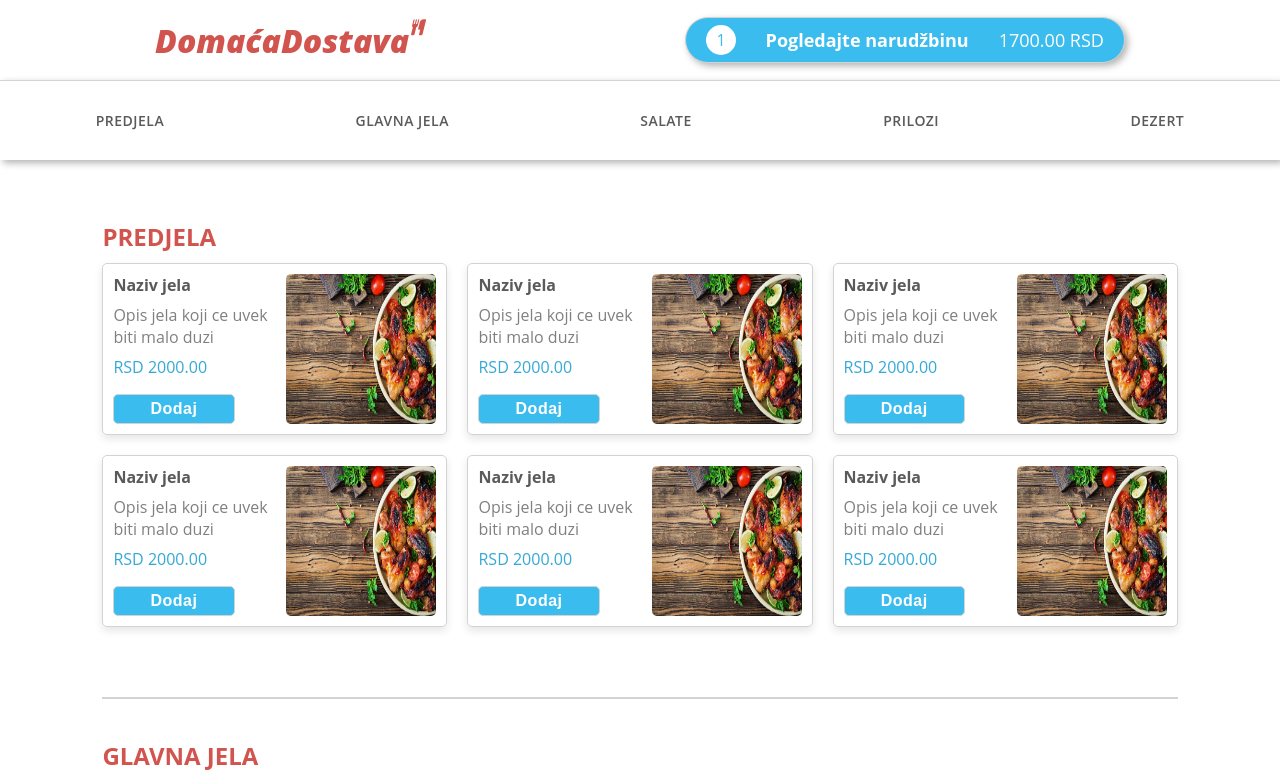
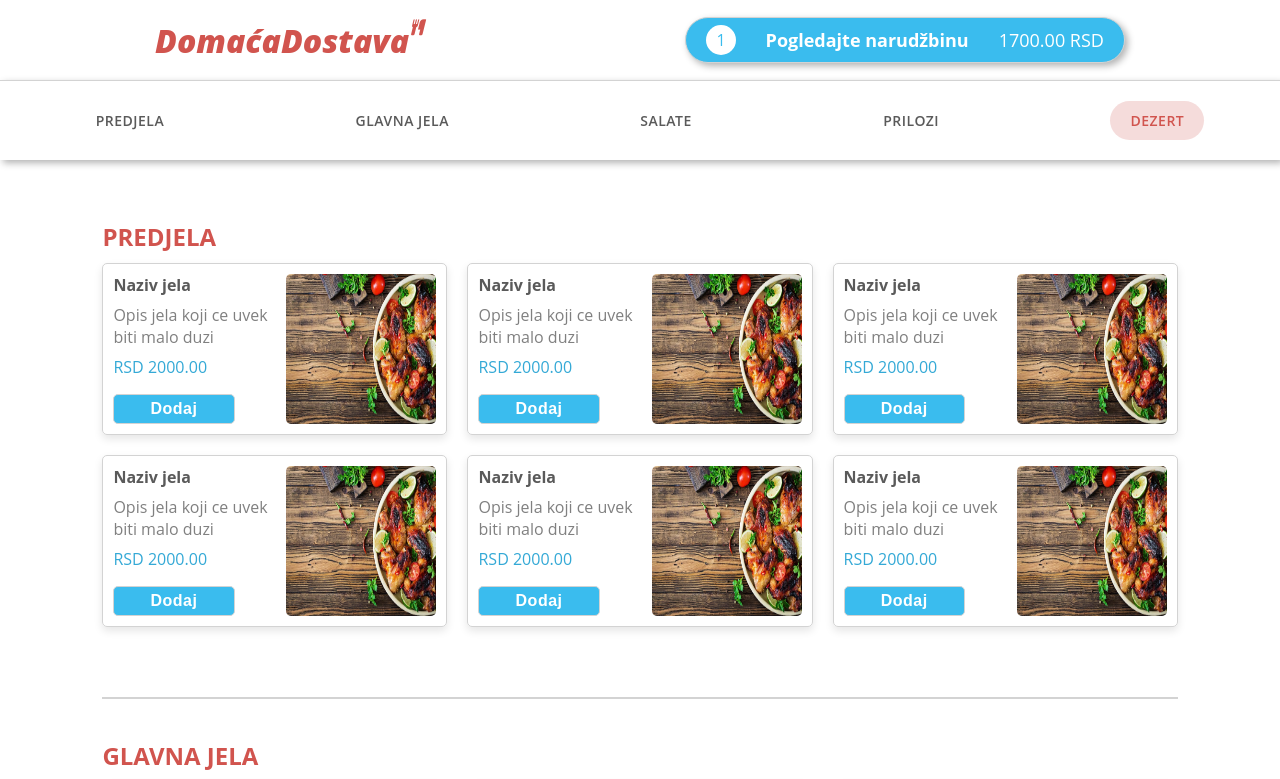
Before and after one commit to VasilijeFlask/delivery, a website: page public/menu.html in a window 1280 px wide. Shown: the top 779 px of the page. Drawn offline with Linux system fonts and the light colour scheme; a web font is replaced by a local one.

Commit message:
Menu page scroll added. Added focus to a tags. Added modified footer.

```diff
--- a/public/scripts/main.js
+++ b/public/scripts/main.js
@@ -1,4 +1,5 @@
 document.addEventListener('DOMContentLoaded', function() {
+
     const navbar = document.getElementById('menu-nav');
     const navLinks = navbar.querySelectorAll('a');
 
@@ -16,3 +17,49 @@ document.addEventListener('DOMContentLoaded', function() {
       });
     });
   });
+
+
+// Function to update the active class on the navbar links
+function updateActiveNav() {
+  // Get the current scroll position
+  var scrollPosition = window.pageYOffset || document.documentElement.scrollTop || document.body.scrollTop || 0;
+
+  // Get the navbar's height
+  var navbarHeight = document.querySelector('.menu-nav').offsetHeight; // Replace with your actual navbar's class or ID
+
+  // Define your sections with the respective ids and the heights (offset) at which you want to activate the navbar link
+  var sections = [
+    { id: 'predjela', offset: getElementOffset(document.getElementById('predjela'), navbarHeight) },
+    { id: 'glavna-jela', offset: getElementOffset(document.getElementById('glavna-jela'), navbarHeight) },
+    { id: 'salate', offset: getElementOffset(document.getElementById('salate'), navbarHeight) },
+    { id: 'prilozi', offset: getElementOffset(document.getElementById('prilozi'), navbarHeight) },
+    { id: 'dezert', offset: getElementOffset(document.getElementById('dezert'), navbarHeight) },
+    // More sections as needed
+  ];
+
+  // Loop through the sections
+  sections.forEach(function(section) {
+    // Check if the scroll position is within the section
+    // Subtract the navbar's height to adjust for a sticky navbar
+    if (scrollPosition >= section.offset.top - navbarHeight && scrollPosition < section.offset.top + section.offset.height - navbarHeight) {
+      // Deactivate all the navbar links
+      document.querySelectorAll('.menu-nav a').forEach(a => a.classList.remove('active'));
+      // Activate the corresponding navbar link
+      document.querySelector(`.menu-nav a[href="#${section.id}"]`).classList.add('active');
+    }
+  });
+}
+
+// Helper function to get the offset (top and height) of an element
+// Accepts an element and the navbar's height as arguments
+function getElementOffset(element, navbarHeight) {
+  var rect = element.getBoundingClientRect();
+  // Adjust the top offset by adding the current scroll position and subtracting the navbar's height
+  return {
+    top: rect.top + window.pageYOffset - navbarHeight,
+    height: rect.height
+  };
+}
+
+// Attach the scroll event listener
+window.addEventListener('scroll', updateActiveNav);
--- a/public/styles/main.css
+++ b/public/styles/main.css
@@ -99,7 +99,7 @@ header nav .sign-up:hover {
     justify-content: space-evenly;
     color: #5A5A5A;
     padding-top: 152px;
-    padding-bottom: 152px;
+    padding-bottom: 182px;
     border: 1px solid #d3d3d3;
 }
 
--- a/public/styles/menu.css
+++ b/public/styles/menu.css
@@ -85,12 +85,15 @@ h2 {
 
 .menu-nav a:hover {
     color: #D1544E;
+    background-color: #f5dcdb ;
+
 }
 
-.menu-nav a:focus {
+#menu-nav a.active {
     background-color: #f5dcdb ;
     color: #D1544E;
 }
+
 
 .menu {
     width: 84%;
```
